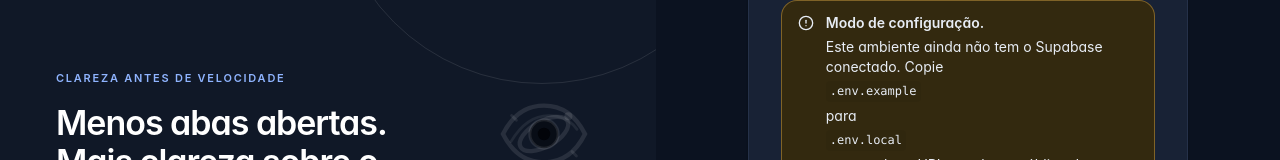
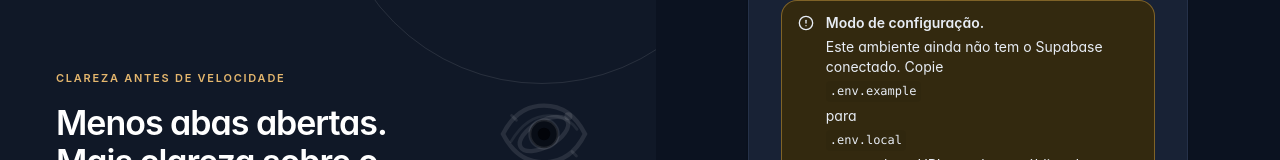
Before and after one commit to leafwithf/orbita, a Next.js app: page /login in a window 1280 px wide. Shown: the part 208-368 px from the top of the page. Built offline with nearby package versions, Linux system fonts and the light colour scheme; no server answers.

Commit message:
Align authentication accents with Orbita amber palette

```diff
--- a/app/(auth)/layout.tsx
+++ b/app/(auth)/layout.tsx
@@ -31,7 +31,7 @@ export default function AuthLayout({ children }: { children: ReactNode }) {
         <BrandLockup />
 
         <div className="relative my-auto max-w-[440px] py-16">
-          <p className="mb-4 text-[11px] font-semibold tracking-[0.16em] text-[#8fb4ff] uppercase">
+          <p className="mb-4 text-[11px] font-semibold tracking-[0.16em] text-[#e5b76e] uppercase">
             Clareza antes de velocidade
           </p>
           <h2 className="text-[34px] leading-[1.15] font-semibold tracking-[-0.03em] text-balance">
```
